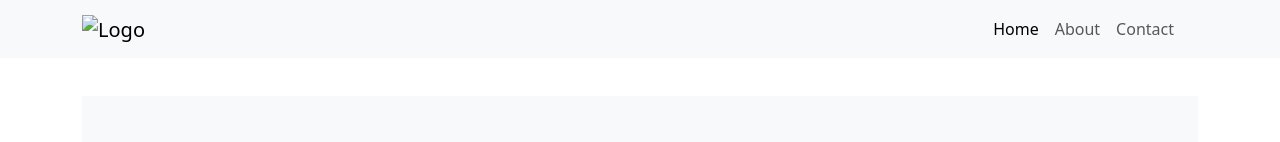
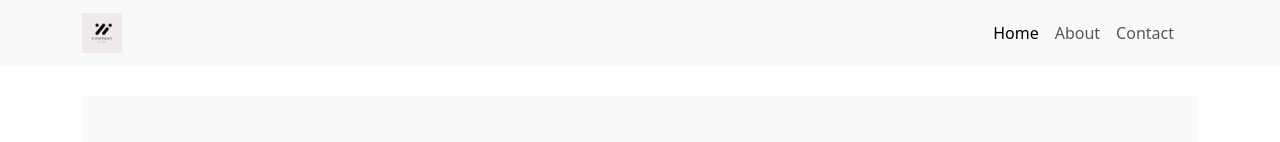
Before and after one commit to kashik09/moringa, a plain HTML site: page index.html in a window 1280 px wide. Shown: the top 142 px of the page. Drawn offline with nearby package versions, Linux system fonts and the light colour scheme.

Commit message:
Updated logo img src.

```diff
--- a/index.html
+++ b/index.html
@@ -19,7 +19,7 @@
             <div class="container">
                 <!-- Logo -->
                 <a class="navbar-brand" href="#">
-                    <img src="images/logo (2).png" alt="Logo" height="40">
+                    <img src="images/logo.png" alt="Logo" height="40">
                 </a>
                 <!-- Navbar Toggler for Mobile View -->
                 <button class="navbar-toggler" type="button" data-bs-toggle="offcanvas"
```
